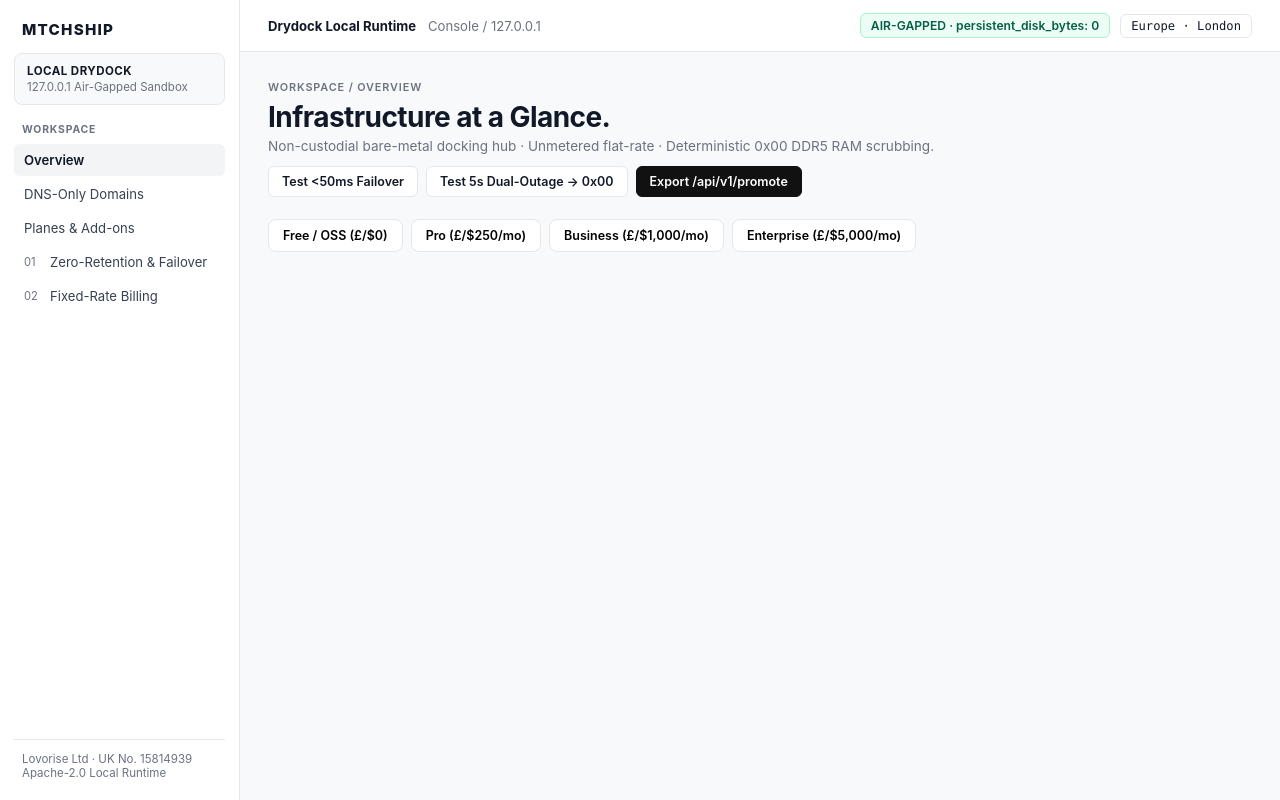
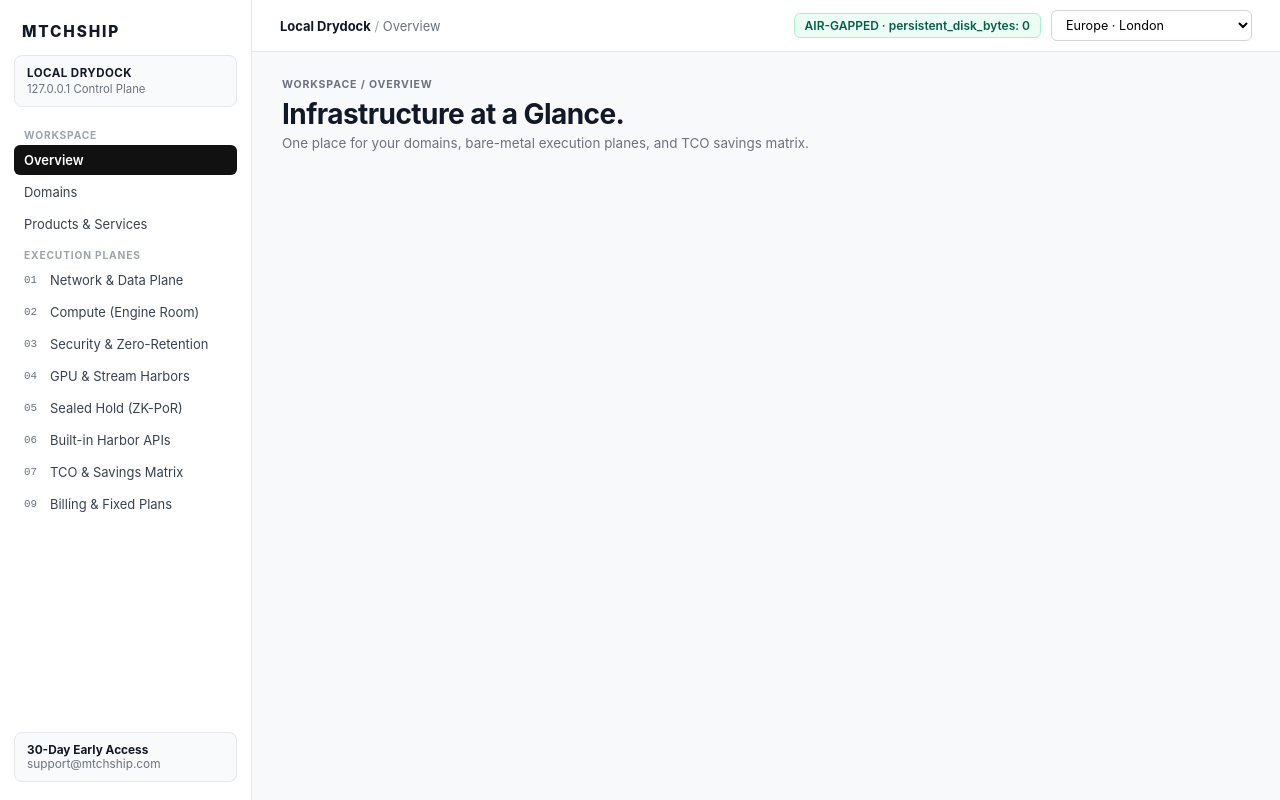
Before and after one commit to Lovorise/mtchship-drydock, a plain HTML site: page cmd/drydock/dashboard.html in a window 1280 px wide. Drawn offline with Linux system fonts and the light colour scheme.

Commit message:
Update dashboard.html

```diff
--- a/cmd/drydock/dashboard.html
+++ b/cmd/drydock/dashboard.html
@@ -3,157 +3,142 @@
 <head>
   <meta charset="UTF-8" />
   <meta name="viewport" content="width=device-width, initial-scale=1.0" />
-  <title>MTCHSHIP / Overview — Local Drydock Control Plane (127.0.0.1)</title>
+  <title>MTCHSHIP / Local Control Plane (127.0.0.1)</title>
   <style>
-    :root {
-      --bg: #f8f9fa;
-      --surface: #ffffff;
-      --border: #e5e7eb;
-      --text: #111827;
-      --muted: #6b7280;
-      --black: #111111;
-      --pill-bg: #f3f4f6;
-      --ok-bg: #ecfdf5;
-      --ok-text: #065f46;
-      --ok-border: #a7f3d0;
-    }
     * { box-sizing: border-box; font-family: -apple-system, BlinkMacSystemFont, "Inter", "Segoe UI", Roboto, sans-serif; }
-    body { margin: 0; background: var(--bg); color: var(--text); display: flex; min-height: 100vh; }
+    body { margin: 0; background: #f8f9fa; color: #111827; display: flex; min-height: 100vh; }
 
-    /* Left Sidebar (matching screenshot layout) */
-    .sidebar { width: 240px; background: var(--surface); border-right: 1px solid var(--border); padding: 20px 14px; display: flex; flex-direction: column; justify-content: space-between; flex-shrink: 0; }
-    .brand { font-weight: 800; letter-spacing: 0.08em; font-size: 0.95rem; padding: 0 8px 14px; }
-    .workspace-box { background: var(--bg); border: 1px solid var(--border); border-radius: 8px; padding: 10px 12px; margin-bottom: 18px; }
-    .workspace-box .title { font-size: 0.72rem; font-weight: 700; letter-spacing: 0.04em; color: var(--text); }
-    .workspace-box .sub { font-size: 0.72rem; color: var(--muted); margin-top: 2px; }
-    .nav-label { font-size: 0.65rem; font-weight: 700; letter-spacing: 0.08em; color: var(--muted); padding: 0 8px 8px; text-transform: uppercase; }
-    .nav-item { display: flex; align-items: center; gap: 10px; padding: 8px 10px; border-radius: 6px; font-size: 0.82rem; color: #374151; cursor: pointer; margin-bottom: 2px; border: none; background: transparent; width: 100%; text-align: left; }
-    .nav-item:hover { background: var(--pill-bg); }
-    .nav-item.active { background: var(--pill-bg); font-weight: 600; color: var(--text); }
-    .nav-num { font-size: 0.7rem; color: var(--muted); width: 16px; }
-    .sidebar-footer { border-top: 1px solid var(--border); padding-top: 12px; }
+    /* Sidebar */
+    .sidebar { width: 252px; background: #ffffff; border-right: 1px solid #e5e7eb; padding: 18px 14px; display: flex; flex-direction: column; justify-content: space-between; flex-shrink: 0; }
+    .brand { font-weight: 800; letter-spacing: 0.12em; font-size: 0.96rem; padding: 4px 8px 14px; }
+    .ws-card { background: #f9fafb; border: 1px solid #e5e7eb; border-radius: 8px; padding: 10px 12px; margin-bottom: 14px; }
+    .ws-title { font-size: 0.72rem; font-weight: 700; letter-spacing: 0.04em; }
+    .ws-sub { font-size: 0.71rem; color: #6b7280; margin-top: 2px; }
+    .nav-section { font-size: 0.64rem; font-weight: 700; letter-spacing: 0.08em; color: #9ca3af; padding: 8px 10px 4px; text-transform: uppercase; }
+    .nav-item { display: flex; align-items: center; gap: 10px; width: 100%; text-align: left; padding: 7px 10px; margin-bottom: 2px; border: none; border-radius: 6px; background: transparent; color: #374151; font-size: 0.81rem; cursor: pointer; }
+    .nav-item:hover { background: #f3f4f6; }
+    .nav-item.active { background: #111111; color: #ffffff; font-weight: 600; }
+    .nav-num { font-size: 0.68rem; opacity: 0.75; width: 16px; font-family: monospace; }
+    .upgrade-box { background: #f9fafb; border: 1px solid #e5e7eb; border-radius: 8px; padding: 10px 12px; font-size: 0.74rem; margin-top: 12px; }
 
     /* Main Content */
     .main { flex: 1; display: flex; flex-direction: column; min-width: 0; }
-    .topbar { background: var(--surface); border-bottom: 1px solid var(--border); height: 52px; padding: 0 28px; display: flex; align-items: center; justify-content: space-between; font-size: 0.82rem; }
-    .topbar-left { display: flex; align-items: center; gap: 12px; }
-    .topbar-right { display: flex; align-items: center; gap: 10px; }
-    .chip { background: var(--surface); border: 1px solid var(--border); border-radius: 6px; padding: 4px 10px; font-size: 0.76rem; font-weight: 500; }
-    .chip.ok { background: var(--ok-bg); border-color: var(--ok-border); color: var(--ok-text); font-weight: 600; }
+    .topbar { background: #ffffff; border-bottom: 1px solid #e5e7eb; height: 52px; padding: 0 28px; display: flex; align-items: center; justify-content: space-between; font-size: 0.81rem; gap: 12px; }
+    .chip-ok { background: #ecfdf5; border: 1px solid #a7f3d0; color: #065f46; border-radius: 6px; padding: 4px 10px; font-size: 0.75rem; font-weight: 600; }
 
-    .content { padding: 28px; max-width: 1200px; width: 100%; margin: 0 auto; }
-    .breadcrumb { font-size: 0.68rem; font-weight: 600; letter-spacing: 0.08em; color: var(--muted); text-transform: uppercase; }
-    .page-header { display: flex; justify-content: space-between; align-items: flex-end; margin: 6px 0 22px; flex-wrap: wrap; gap: 12px; }
-    .page-header h1 { margin: 0; font-size: 1.75rem; font-weight: 700; letter-spacing: -0.02em; }
-    .page-header p { margin: 4px 0 0; font-size: 0.85rem; color: var(--muted); }
-    .header-actions { display: flex; gap: 8px; flex-wrap: wrap; }
+    .container { padding: 26px 30px; max-width: 1220px; width: 100%; margin: 0 auto; }
+    .eyebrow { font-size: 0.66rem; font-weight: 700; letter-spacing: 0.08em; color: #6b7280; text-transform: uppercase; }
+    .header-row { display: flex; justify-content: space-between; align-items: flex-end; margin: 6px 0 20px; flex-wrap: wrap; gap: 12px; }
+    .header-row h1 { margin: 0; font-size: 1.75rem; font-weight: 700; letter-spacing: -0.02em; }
+    .header-row p { margin: 4px 0 0; font-size: 0.84rem; color: #6b7280; }
 
-    .btn { background: var(--surface); border: 1px solid var(--border); color: var(--text); padding: 7px 13px; border-radius: 6px; font-size: 0.78rem; font-weight: 600; cursor: pointer; }
-    .btn:hover { border-color: #9ca3af; }
-    .btn-primary { background: var(--black); color: #ffffff; border-color: var(--black); }
-    .btn-primary:hover { background: #262626; }
+    .btn { background: #ffffff; border: 1px solid #d1d5db; color: #111827; padding: 7px 13px; border-radius: 6px; font-size: 0.78rem; font-weight: 600; cursor: pointer; }
+    .btn:hover { background: #f9fafb; }
+    .btn-black { background: #111111; color: #ffffff; border-color: #111111; }
+    .btn-black:hover { background: #262626; }
+    .btn-danger { background: #fef2f2; color: #991b1b; border-color: #fecaca; }
 
-    /* KPI Strip (5 cards matching screenshot) */
-    .kpi-grid { display: grid; grid-template-columns: repeat(auto-fit, minmax(185px, 1fr)); gap: 14px; margin-bottom: 20px; }
-    .kpi-card { background: var(--surface); border: 1px solid var(--border); border-radius: 10px; padding: 16px 18px; }
-    .kpi-card .label { font-size: 0.75rem; color: var(--muted); }
-    .kpi-card .value { font-size: 1.65rem; font-weight: 700; margin: 6px 0 4px; letter-spacing: -0.02em; }
-    .kpi-card .sub { font-size: 0.72rem; color: var(--muted); }
+    /* Tier Switcher */
+    .tier-bar { display: grid; grid-template-columns: repeat(auto-fit, minmax(210px, 1fr)); gap: 10px; margin-bottom: 18px; }
+    .tier-btn { background: #ffffff; border: 1px solid #e5e7eb; border-radius: 8px; padding: 12px 14px; text-align: left; cursor: pointer; }
+    .tier-btn.selected { border: 2px solid #111111; }
 
-    /* Sections & Cards */
-    .two-col { display: grid; grid-template-columns: repeat(auto-fit, minmax(380px, 1fr)); gap: 16px; margin-bottom: 18px; }
-    .card { background: var(--surface); border: 1px solid var(--border); border-radius: 10px; padding: 18px 20px; }
-    .card-header { display: flex; justify-content: space-between; align-items: center; margin-bottom: 14px; }
-    .card-title { font-size: 0.92rem; font-weight: 700; margin: 0; }
-    .card-sub { font-size: 0.76rem; color: var(--muted); margin: 2px 0 0; }
+    /* KPI Cards */
+    .kpi-grid { display: grid; grid-template-columns: repeat(auto-fit, minmax(195px, 1fr)); gap: 14px; margin-bottom: 20px; }
+    .kpi-card { background: #ffffff; border: 1px solid #e5e7eb; border-radius: 10px; padding: 16px 18px; }
+    .kpi-card .k-lbl { font-size: 0.74rem; color: #6b7280; }
+    .kpi-card .k-val { font-size: 1.5rem; font-weight: 700; margin: 6px 0 4px; letter-spacing: -0.02em; }
+    .kpi-card .k-sub { font-size: 0.72rem; color: #6b7280; }
 
-    .row-item { display: flex; justify-content: space-between; align-items: center; padding: 10px 0; border-bottom: 1px solid var(--border); font-size: 0.82rem; }
-    .row-item:last-child { border-bottom: none; }
-    .status-badge { background: var(--pill-bg); border: 1px solid var(--border); border-radius: 5px; padding: 2px 8px; font-size: 0.72rem; font-weight: 600; color: #374151; }
-    .status-badge.active { background: var(--ok-bg); border-color: var(--ok-border); color: var(--ok-text); }
+    /* Cards & Grids */
+    .two-col { display: grid; grid-template-columns: repeat(auto-fit, minmax(400px, 1fr)); gap: 16px; margin-bottom: 18px; }
+    .card { background: #ffffff; border: 1px solid #e5e7eb; border-radius: 10px; padding: 18px 20px; margin-bottom: 16px; }
+    .card h2 { margin: 0 0 4px; font-size: 0.94rem; font-weight: 700; }
+    .card .c-sub { font-size: 0.76rem; color: #6b7280; margin-bottom: 12px; }
 
-    /* Tier Switcher Bar */
-    .tier-bar { display: flex; gap: 8px; flex-wrap: wrap; margin-bottom: 18px; }
-    .tier-pill { background: var(--surface); border: 1px solid var(--border); border-radius: 8px; padding: 8px 14px; font-size: 0.78rem; font-weight: 600; cursor: pointer; }
-    .tier-pill.selected { background: var(--black); color: #fff; border-color: var(--black); }
+    .row { display: flex; justify-content: space-between; align-items: center; padding: 10px 0; border-bottom: 1px solid #f3f4f6; font-size: 0.82rem; gap: 12px; }
+    .row:last-child { border-bottom: none; }
+    .pill { background: #f3f4f6; border: 1px solid #e5e7eb; border-radius: 5px; padding: 2px 8px; font-size: 0.71rem; font-weight: 600; color: #374151; white-space: nowrap; }
+    .pill.active { background: #ecfdf5; border-color: #a7f3d0; color: #065f46; }
 
-    /* Black Fixed-Rate Billing Banner (corrected from "Billed by usage") */
-    .billing-banner { background: #111111; color: #ffffff; border-radius: 10px; padding: 20px 24px; display: flex; justify-content: space-between; align-items: center; flex-wrap: wrap; gap: 16px; margin-top: 8px; }
-    .billing-banner .eyebrow { font-size: 0.65rem; letter-spacing: 0.08em; text-transform: uppercase; color: #9ca3af; font-weight: 700; }
-    .billing-banner h3 { margin: 4px 0; font-size: 1.05rem; }
-    .billing-banner .note { font-size: 0.75rem; color: #9ca3af; }
-    .billing-price { font-size: 1.75rem; font-weight: 700; }
+    .bar-track { height: 12px; background: #f3f4f6; border-radius: 6px; overflow: hidden; margin: 6px 0 12px; }
+    .bar-cloud { height: 100%; background: #111827; opacity: 0.35; }
+    .bar-mtch { height: 100%; background: #059669; }
+
+    /* RAM Cells */
+    .ram-grid { display: grid; grid-template-columns: repeat(16, 1fr); gap: 4px; margin: 10px 0; }
+    .ram-cell { height: 22px; border-radius: 4px; font-size: 0.62rem; display: flex; align-items: center; justify-content: center; font-weight: 700; background: #ecfdf5; color: #065f46; border: 1px solid #a7f3d0; font-family: monospace; }
+    .ram-cell.busy { background: #111111; color: #ffffff; border-color: #111111; }
+
+    .console { background: #f9fafb; border: 1px solid #e5e7eb; border-radius: 6px; padding: 10px 12px; font-family: monospace; font-size: 0.76rem; margin-top: 10px; white-space: pre-wrap; }
+
+    /* Black Banner */
+    .black-banner { background: #111111; color: #ffffff; border-radius: 10px; padding: 20px 24px; display: flex; justify-content: space-between; align-items: center; flex-wrap: wrap; gap: 16px; margin-top: 8px; }
+    .black-banner .b-eyebrow { font-size: 0.64rem; letter-spacing: 0.08em; text-transform: uppercase; color: #9ca3af; font-weight: 700; }
+    .black-banner h3 { margin: 4px 0; font-size: 1.05rem; }
+    .black-banner .b-sub { font-size: 0.75rem; color: #9ca3af; }
     .btn-white { background: #ffffff; color: #111111; border: none; padding: 8px 14px; border-radius: 6px; font-size: 0.78rem; font-weight: 700; cursor: pointer; }
 
-    .mono { font-family: ui-monospace, SFMono-Regular, Menlo, monospace; }
-    .log-output { background: var(--bg); border: 1px solid var(--border); border-radius: 6px; padding: 10px 12px; font-size: 0.76rem; color: #1f2937; margin-top: 10px; white-space: pre-wrap; }
-    select { border: 1px solid var(--border); border-radius: 6px; padding: 5px 8px; font-size: 0.78rem; background: var(--surface); }
-    .tab-section { display: none; }
-    .tab-section.visible { display: block; }
+    .page-view { display: none; }
+    .page-view.active { display: block; }
+    input[type="range"] { width: 100%; margin: 6px 0 12px; cursor: pointer; }
+    select, input[type="text"], input[type="number"] { padding: 6px 10px; border: 1px solid #d1d5db; border-radius: 6px; font-size: 0.79rem; background: #ffffff; }
   </style>
 </head>
 <body>
-  <!-- Left Navigation Sidebar -->
   <aside class="sidebar">
     <div>
       <div class="brand">MTCHSHIP</div>
-      <div class="workspace-box">
-        <div class="title">LOCAL DRYDOCK</div>
-        <div class="sub">127.0.0.1 Air-Gapped Sandbox</div>
+      <div class="ws-card">
+        <div class="ws-title">LOCAL DRYDOCK</div>
+        <div class="ws-sub">127.0.0.1 Control Plane</div>
       </div>
 
-      <div class="nav-label">Workspace</div>
-      <button class="nav-item active" onclick="switchTab('overview', this)">Overview</button>
-      <button class="nav-item" onclick="switchTab('domains', this)">DNS-Only Domains</button>
-      <button class="nav-item" onclick="switchTab('products', this)">Planes &amp; Add-ons</button>
-      <button class="nav-item" onclick="switchTab('security', this)"><span class="nav-num">01</span> Zero-Retention &amp; Failover</button>
-      <button class="nav-item" onclick="switchTab('billing', this)"><span class="nav-num">02</span> Fixed-Rate Billing</button>
+      <div class="nav-section">Workspace</div>
+      <button type="button" class="nav-item active" data-page="overview">Overview</button>
+      <button type="button" class="nav-item" data-page="domains">Domains</button>
+      <button type="button" class="nav-item" data-page="products">Products &amp; Services</button>
+
+      <div class="nav-section">Execution Planes</div>
+      <button type="button" class="nav-item" data-page="network"><span class="nav-num">01</span> Network &amp; Data Plane</button>
+      <button type="button" class="nav-item" data-page="compute"><span class="nav-num">02</span> Compute (Engine Room)</button>
+      <button type="button" class="nav-item" data-page="security"><span class="nav-num">03</span> Security &amp; Zero-Retention</button>
+      <button type="button" class="nav-item" data-page="harbors"><span class="nav-num">04</span> GPU &amp; Stream Harbors</button>
+      <button type="button" class="nav-item" data-page="sealed"><span class="nav-num">05</span> Sealed Hold (ZK-PoR)</button>
+      <button type="button" class="nav-item" data-page="apis"><span class="nav-num">06</span> Built-in Harbor APIs</button>
+      <button type="button" class="nav-item" data-page="analytics"><span class="nav-num">07</span> TCO &amp; Savings Matrix</button>
+      <button type="button" class="nav-item" data-page="billing"><span class="nav-num">09</span> Billing &amp; Fixed Plans</button>
     </div>
 
-    <div class="sidebar-footer">
-      <div style="font-size: 0.72rem; color: var(--muted); padding: 0 8px;">
-        Lovorise Ltd · UK No. 15814939<br/>
-        Apache-2.0 Local Runtime
-      </div>
+    <div class="upgrade-box">
+      <strong>30-Day Early Access</strong><br/>
+      <span style="color:#6b7280;">support@mtchship.com</span>
     </div>
   </aside>
 
-  <!-- Main Workspace Area -->
   <div class="main">
     <header class="topbar">
-      <div class="topbar-left">
-        <strong>Drydock Local Runtime</strong>
-        <span style="color: var(--muted);">Console / 127.0.0.1</span>
-      </div>
-      <div class="topbar-right">
-        <span class="chip ok">AIR-GAPPED · persistent_disk_bytes: 0</span>
-        <span class="chip mono" id="topZoneChip">Europe · London</span>
+      <div><strong>Local Drydock</strong> <span style="color:#9ca3af;">/</span> <span id="topBreadcrumb" style="color:#6b7280;">Overview</span></div>
+      <div style="display:flex; gap:10px; align-items:center; flex-wrap:wrap;">
+        <span class="chip-ok">AIR-GAPPED · persistent_disk_bytes: 0</span>
+        <select id="regionSel">
+          <option value="Europe · London">Europe · London</option>
+          <option value="Middle East · Dubai">Middle East · Dubai</option>
+          <option value="APAC · Singapore">APAC · Singapore</option>
+          <option value="North America · New York">North America · New York</option>
+          <option value="South America · São Paulo">South America · São Paulo</option>
+          <option value="Africa · Johannesburg">Africa · Johannesburg</option>
+        </select>
       </div>
     </header>
 
-    <div class="content">
-      <!-- OVERVIEW TAB -->
-      <div id="tab-overview" class="tab-section visible">
-        <div class="breadcrumb">Workspace / Overview</div>
-        <div class="page-header">
+    <div class="container">
+      <!-- PAGE 1: OVERVIEW -->
+      <section id="page-overview" class="page-view active">
+        <div class="eyebrow">Workspace / Overview</div>
+        <div class="header-row">
           <div>
             <h1>Infrastructure at a Glance.</h1>
-            <p>Non-custodial bare-metal docking hub · Unmetered flat-rate · Deterministic 0x00 DDR5 RAM scrubbing.</p>
+            <p>One place for your domains, bare-metal execution planes, and TCO savings matrix.</p>
           </div>
-          <div class="header-actions">
-            <button class="btn" onclick="simulatePrimaryFailover()">Test &lt;50ms Failover</button>
-            <button class="btn" onclick="simulateDualOutage()">Test 5s Dual-Outage &rarr; 0x00</button>
-            <button class="btn btn-primary" onclick="downloadManifest()">Export /api/v1/promote</button>
-          </div>
-        </div>
-
-        <!-- Tier Switcher -->
-        <div class="tier-bar" id="tierBar">
-          <button class="tier-pill" onclick="setTier('free')">Free / OSS (£/$0)</button>
-          <button class="tier-pill" onclick="setTier('pro')">Pro (£/$250/mo)</button>
-          <button class="tier-pill" onclick="setTier('business')">Business (£/$1,000/mo)</button>
-          <button class="tier-pill" onclick="setTier('enterprise')">Enterprise (£/$5,000/mo)</button>
-        </div>
-
-        <!-- 5 KPI Cards (matching screenshot structure) -->
-        <div class="kpi-grid">
+          <div style="display:flex; gap:8px; flex-wrap:wrap;">
```
